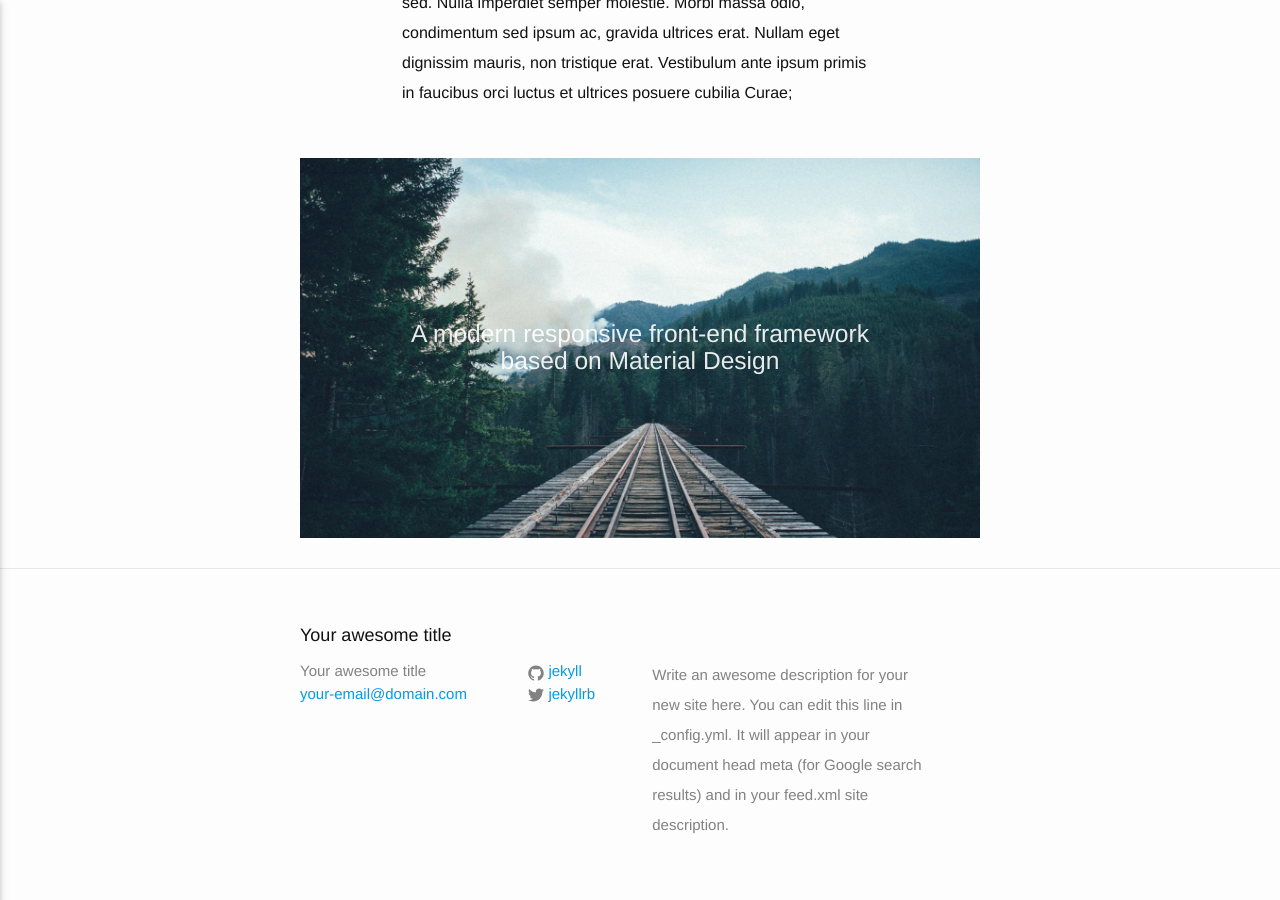
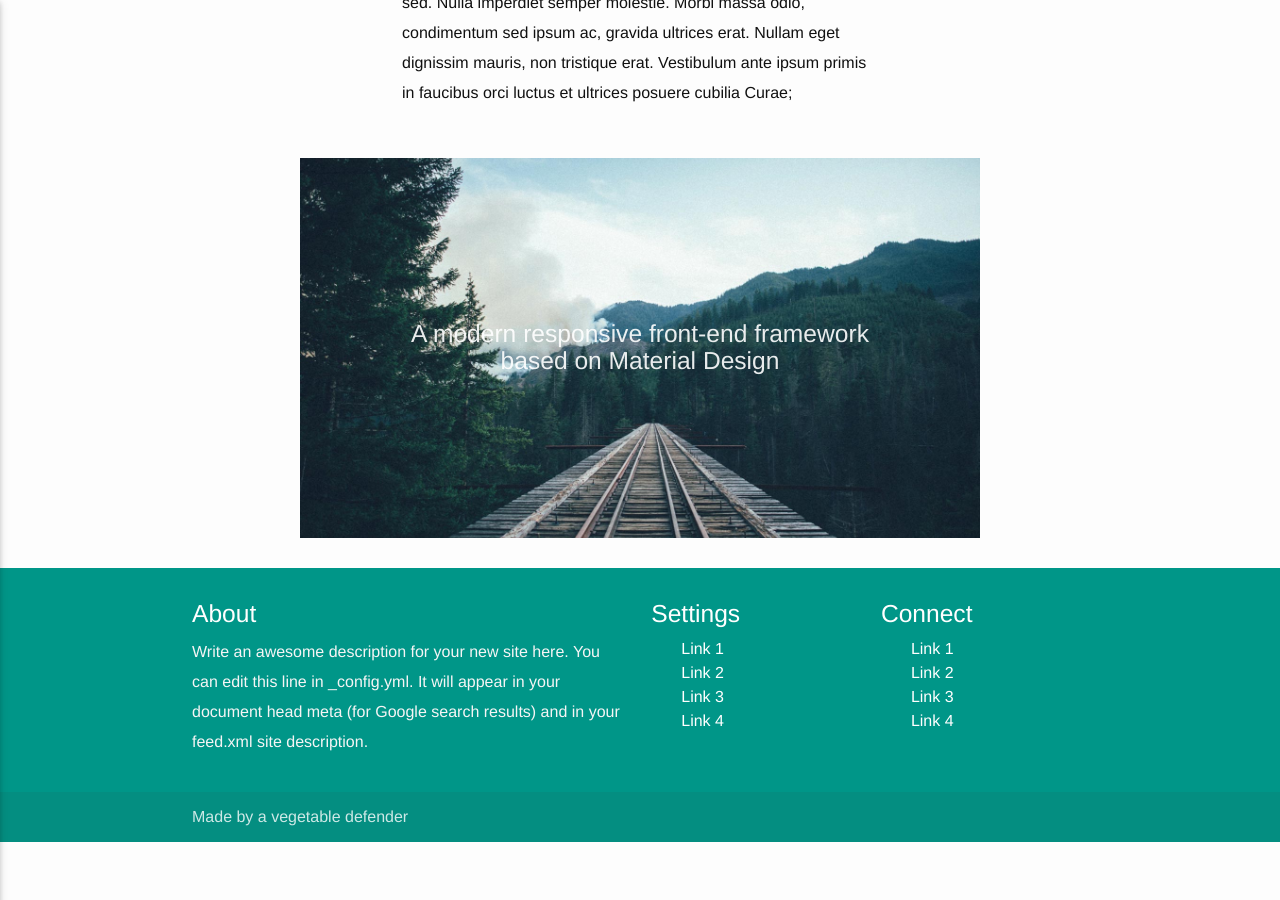
Before and after one commit to veggiedefender/bluehentreats, a Jekyll site: the page built from index.html, in a window 1280 px wide and 900 px high, scrolled down 2649 px. Built offline with Jekyll 4.4.1, drawn with Linux system fonts in a browser that asks for light colours; nearby versions of some CDN libraries.

Commit message:
fixed footer

```diff
--- a/_includes/footer.html
+++ b/_includes/footer.html
@@ -1,38 +1,34 @@
-<footer class="site-footer">
+<footer class="page-footer teal">
+  <div class="container">
+    <div class="row">
+      <div class="col l6 s12">
+        <h5 class="white-text">About</h5>
+        <p class="grey-text text-lighten-4">{{ site.description }}</p>
 
-  <div class="wrapper">
-
-    <h2 class="footer-heading">{{ site.title }}</h2>
-
-    <div class="footer-col-wrapper">
-      <div class="footer-col footer-col-1">
-        <ul class="contact-list">
-          <li>{{ site.title }}</li>
-          <li><a href="mailto:{{ site.email }}">{{ site.email }}</a></li>
+      </div>
+      <div class="col l3 s12">
+        <h5 class="white-text">Settings</h5>
+        <ul>
+          <li><a class="white-text" href="#!">Link 1</a></li>
+          <li><a class="white-text" href="#!">Link 2</a></li>
+          <li><a class="white-text" href="#!">Link 3</a></li>
+          <li><a class="white-text" href="#!">Link 4</a></li>
         </ul>
       </div>
-
-      <div class="footer-col footer-col-2">
-        <ul class="social-media-list">
-          {% if site.github_username %}
-          <li>
-            {% include icon-github.html username=site.github_username %}
-          </li>
-          {% endif %}
-
-          {% if site.twitter_username %}
-          <li>
-            {% include icon-twitter.html username=site.twitter_username %}
-          </li>
-          {% endif %}
+      <div class="col l3 s12">
+        <h5 class="white-text">Connect</h5>
+        <ul>
+          <li><a class="white-text" href="#!">Link 1</a></li>
+          <li><a class="white-text" href="#!">Link 2</a></li>
+          <li><a class="white-text" href="#!">Link 3</a></li>
+          <li><a class="white-text" href="#!">Link 4</a></li>
         </ul>
       </div>
-
-      <div class="footer-col footer-col-3">
-        <p>{{ site.description }}</p>
-      </div>
     </div>
-
   </div>
-
+  <div class="footer-copyright">
+    <div class="container">
+      Made by a vegetable defender
+    </div>
+  </div>
 </footer>
```
